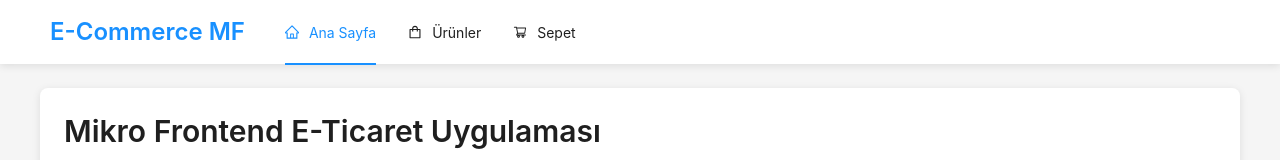
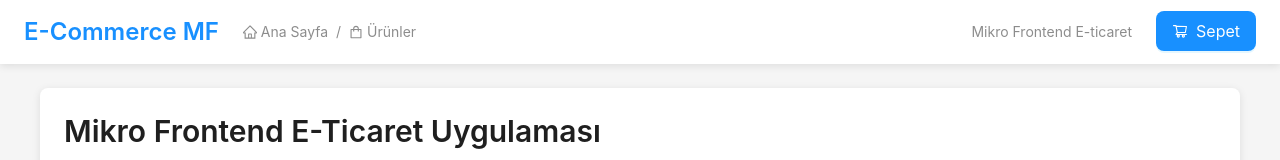
Before and after one commit to emredurgunlu/ecommerce-mf-case-study, a Next.js app in the folder apps/host-app/: page / in a window 1280 px wide. Shown: the top 160 px of the page. Built offline with nearby package versions, Linux system fonts and the light colour scheme; no server answers.

Commit message:
host app nav bar navigation

```diff
--- a/apps/host-app/src/app/page.js
+++ b/apps/host-app/src/app/page.js
@@ -1,7 +1,7 @@
 'use client'
 
 import { useState } from 'react'
-import { Layout, Typography, Menu, theme } from 'antd'
+import { Layout, Typography, Breadcrumb, theme, Space, Button, Badge } from 'antd'
 import { HomeOutlined, ShoppingOutlined, ShoppingCartOutlined } from '@ant-design/icons'
 import { useRemoteProducts } from '@/hooks/useRemoteProducts'
 import ProductList from '@/components/ProductList'
@@ -18,12 +18,25 @@ export default function Home() {
 
   const [selectedKey, setSelectedKey] = useState('home')
 
-  const handleMenuClick = (e) => {
-    setSelectedKey(e.key)
-    // İleride routing yapılacaksa burada yapılabilir
+  const { data: products, isLoading, error } = useRemoteProducts()
+
+  // Sayfa yönlendirme fonksiyonları
+  const navigateToHome = () => {
+    setSelectedKey('home')
+    // Ana sayfa zaten bu sayfa olduğu için yönlendirme yapmıyoruz
   }
 
-  const { data: products, isLoading, error } = useRemoteProducts()
+  const navigateToProducts = () => {
+    setSelectedKey('products')
+    // Products remote uygulamasına yönlendirme
+    window.open(REMOTE_APPS.PRODUCTS.URL, '_blank')
+  }
+
+  const navigateToBasket = () => {
+    setSelectedKey('basket')
+    // Basket remote uygulamasına yönlendirme
+    window.open(REMOTE_APPS.BASKET.URL, '_blank')
+  }
 
   return (
     <Layout style={{ minHeight: '100vh' }}>
@@ -32,37 +45,54 @@ export default function Home() {
         alignItems: 'center',
         justifyContent: 'space-between',
         backgroundColor: 'white',
-        boxShadow: '0 2px 8px rgba(0,0,0,0.1)'
+        boxShadow: '0 2px 8px rgba(0,0,0,0.1)',
+        padding: '0 24px'
       }}>
         <div style={{ display: 'flex', alignItems: 'center' }}>
           <Title level={3} style={{ margin: 0, marginRight: 24, color: '#1890ff' }}>
             E-Commerce MF
           </Title>
-          <Menu
-            mode="horizontal"
-            selectedKeys={[selectedKey]}
-            onClick={handleMenuClick}
-            style={{ flex: 1, minWidth: 0, border: 'none' }}
+
+          {/* Breadcrumb Menü */}
+          <Breadcrumb
             items={[
               {
-                key: 'home',
-                icon: <HomeOutlined />,
-                label: 'Ana Sayfa',
+                title: (
+                  <a onClick={navigateToHome}>
+                    <HomeOutlined /> Ana Sayfa
+                  </a>
+                ),
               },
               {
-                key: 'products',
-                icon: <ShoppingOutlined />,
-                label: 'Ürünler',
-              },
-              {
-                key: 'basket',
-                icon: <ShoppingCartOutlined />,
-                label: 'Sepet',
+                title: (
+                  <a onClick={navigateToProducts}>
+                    <ShoppingOutlined /> Ürünler
+                  </a>
+                ),
               },
             ]}
           />
         </div>
+
+        {/* Sepet Butonu - Sağda */}
+        <Space size="large">
+          <Text type="secondary">
+            Mikro Frontend E-ticaret
+          </Text>
+
+          <Badge count={0} showZero={false}>
+            <Button
+              type="primary"
+              icon={<ShoppingCartOutlined />}
+              size="large"
+              onClick={navigateToBasket}
+            >
+              Sepet
+            </Button>
+          </Badge>
+        </Space>
       </Header>
+
       <Content style={{ padding: '24px' }}>
         <div
           style={{
@@ -102,6 +132,7 @@ export default function Home() {
           </RemoteWrapper>
         </div>
       </Content>
+
       <Footer style={{ textAlign: 'center', backgroundColor: '#f0f2f5' }}>
         E-Commerce Micro Frontend ©{new Date().getFullYear()} Created with Turborepo
       </Footer>
```
